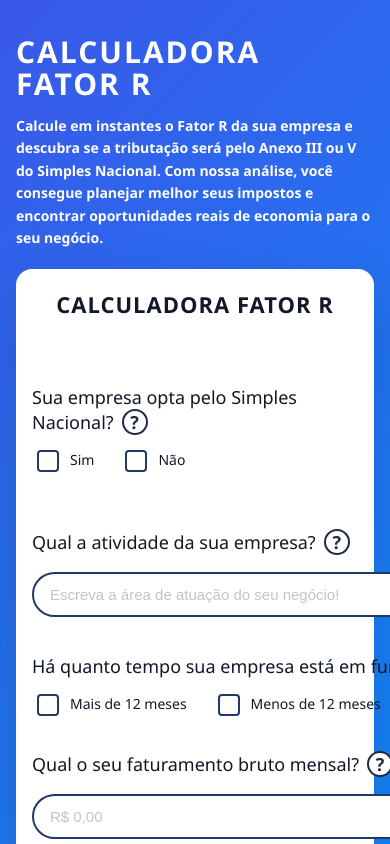
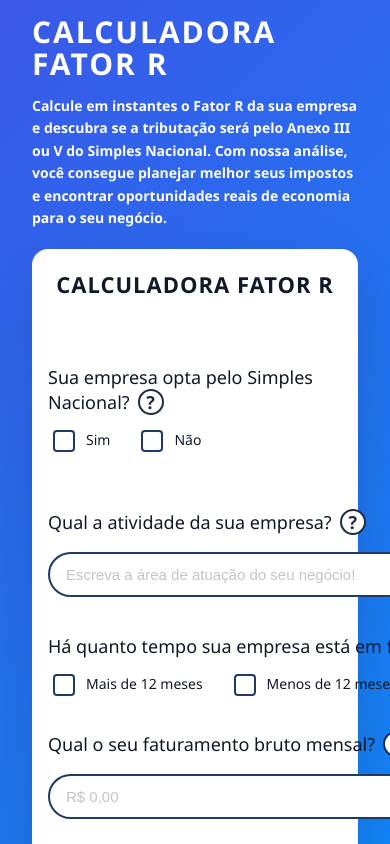
Before and after one commit to thiagoreis1986/fator-r, a React (Vite) app: page / in a window 390 px wide. Shown: the top 844 px of the page. Built offline with nearby package versions, Linux system fonts and the light colour scheme.

Commit message:
Vercel76

```diff
--- a/src/index.css
+++ b/src/index.css
@@ -681,35 +681,55 @@
    Responsivo até 900px
    ============================== */
 
+/* ===== Layout para telas até 900px (celular e tablet) ===== */
 @media (max-width: 900px) {
   .fr-layout {
     flex-direction: column;
-    padding: 24px 16px;
-    gap: 24px;
+    padding: 16px 0;
+    margin: 0;
+    gap: 16px;
+    width: 100%;
   }
 
   .fr-sidebar {
     width: 100%;
-    position: static; /* deixa de ser fixa no mobile */
+    position: static;
+    padding: 0 16px;
+    text-align: left;
   }
 
   .fr-content {
+    width: 100%;
     margin-left: 0;
+    padding: 0 16px 16px;
+    display: flex;
+    justify-content: center;
+    align-items: stretch;
+  }
+
+  .fr-card {
+    width: 100%;
+    max-width: 100%;
+    border-radius: 20px;
+    padding: 24px 16px 20px;
+    box-sizing: border-box;
   }
 
   .fr-sidebar-title {
-    font-size: 38px;
-  }
-
-  .fr-card {
-    padding: 26px 20px;
-    border-radius: 24px;
+    font-size: 32px;
   }
 
   .fr-title {
-    font-size: 26px;
-    letter-spacing: 2px;
+    font-size: 24px;
+    letter-spacing: 1px;
+    white-space: normal;
   }
+
+  .fr-input {
+    width: 100%;
+    max-width: 100%;
+  }
+
 
   .fr-result-title {
     font-size: 22px;
```
